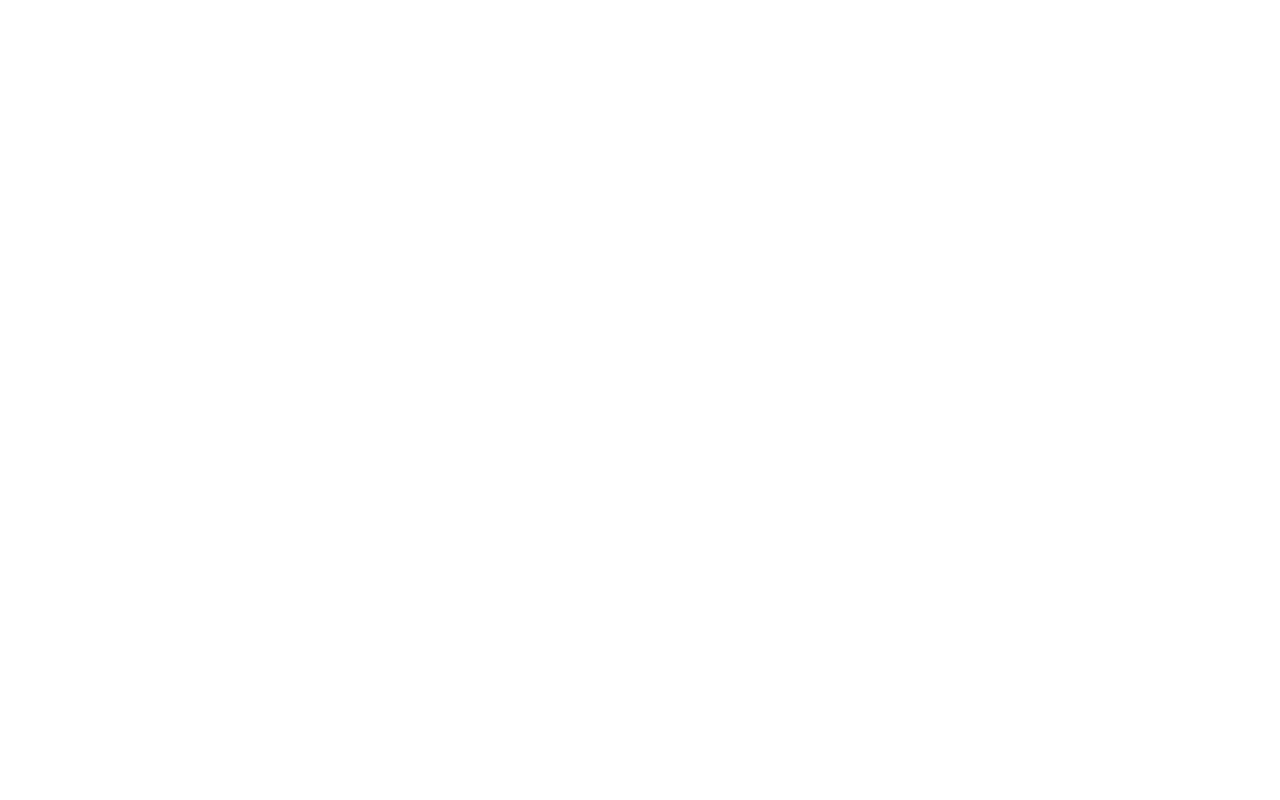
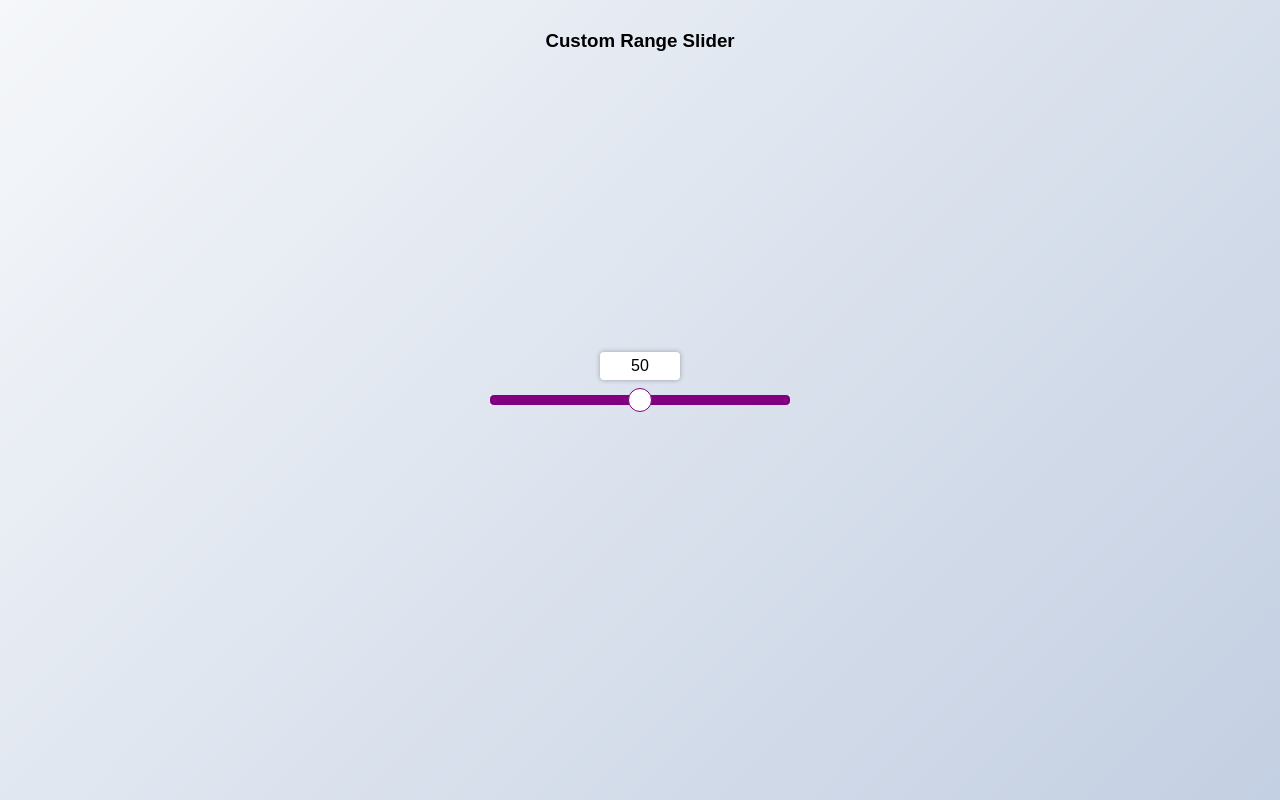
Before and after one commit to zhale-el/50days-44, a plain HTML site: page index.html in a window 1280 px wide. Drawn offline with Linux system fonts and the light colour scheme.

Commit message:
add html and css

```diff
--- a/index.html
+++ b/index.html
@@ -7,6 +7,11 @@
     <title>Custom Range Slider</title>
   </head>
   <body>
+    <h3>Custom Range Slider</h3>
+    <div class="range-container">
+      <input type="range" id="range" min="0" max="100" />
+      <label for="range">50</label>
+    </div>
     <script src="./script.js"></script>
   </body>
 </html>
--- a/style.css
+++ b/style.css
@@ -0,0 +1,106 @@
+* {
+  margin: 0;
+  padding: 0;
+  box-sizing: border-box;
+}
+body {
+  background: linear-gradient(135deg, #f5f7fa 0%, #c3cfe2 100%);
+  font-family: sans-serif;
+  display: flex;
+  flex-direction: column;
+  align-items: center;
+  justify-content: center;
+  height: 100vh;
+  overflow: hidden;
+}
+h3 {
+  position: absolute;
+  top: 30px;
+}
+.range-container {
+  position: relative;
+}
+input[type="range"] {
+  width: 300px;
+  margin: 18px 0;
+  -webkit-appearance: none;
+}
+
+input[type="range"]:focus {
+  outline: none;
+}
+
+input[type="range"] + label {
+  background-color: white;
+  position: absolute;
+  top: -25px;
+  left: 110px;
+  width: 80px;
+  padding: 5px 0;
+  text-align: center;
+  border-radius: 4px;
+  box-shadow: 0 0 5px rgba(0, 0, 0, 0.3);
+}
+
+/* chrome & safari */
+
+input[type="range"]::-webkit-slider-runnable-track {
+  background: purple;
+  border-radius: 4px;
+  width: 100%;
+  height: 10px;
+  cursor: pointer;
+}
+
+input[type="range"]::-webkit-slider-thumb {
+  -webkit-appearance: none;
+  height: 24px;
+  width: 24px;
+  background: white;
+  border-radius: 50%;
+  border: 1px solid purple;
+  margin-top: -7px;
+  cursor: pointer;
+}
+
+/* Firefox */
+
+input[type="range"]::-moz-range-track {
+  background: purple;
+  border-radius: 4px;
+  width: 100%;
+  height: 13px;
+  cursor: pointer;
+}
+
+input[type="range"]::-moz-range-thumb {
+  -webkit-appearance: none;
+  height: 24px;
+  width: 24px;
+  background: white;
+  border-radius: 50%;
+  border: 1px solid purple;
+  margin-top: -7px;
+  cursor: pointer;
+}
+
+/* IE */
+
+input[type="range"]::-ms-track {
+  background: purple;
+  border-radius: 4px;
+  width: 100%;
+  height: 13px;
+  cursor: pointer;
+}
+
+input[type="range"]::-ms-thumb {
+  -webkit-appearance: none;
+  height: 24px;
+  width: 24px;
+  background: white;
+  border-radius: 50%;
+  border: 1px solid purple;
+  margin-top: -7px;
+  cursor: pointer;
+}
```
